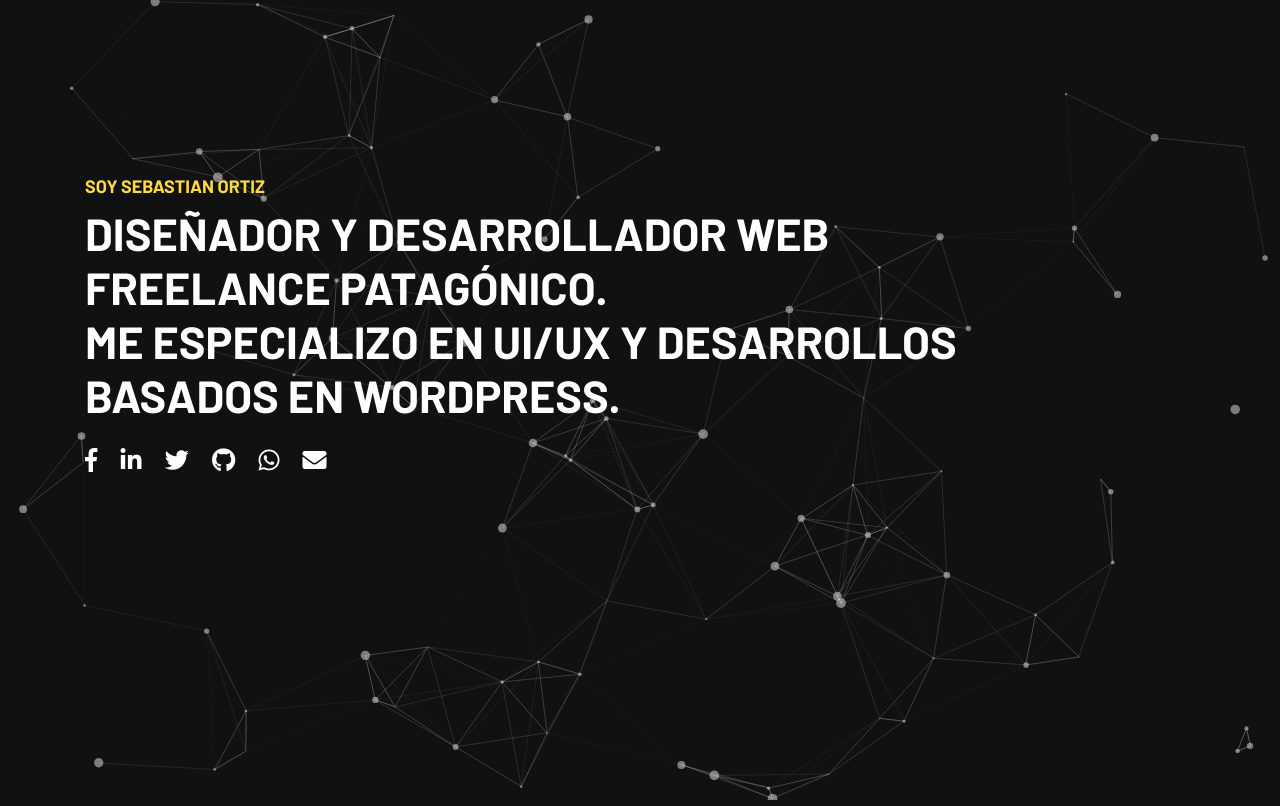
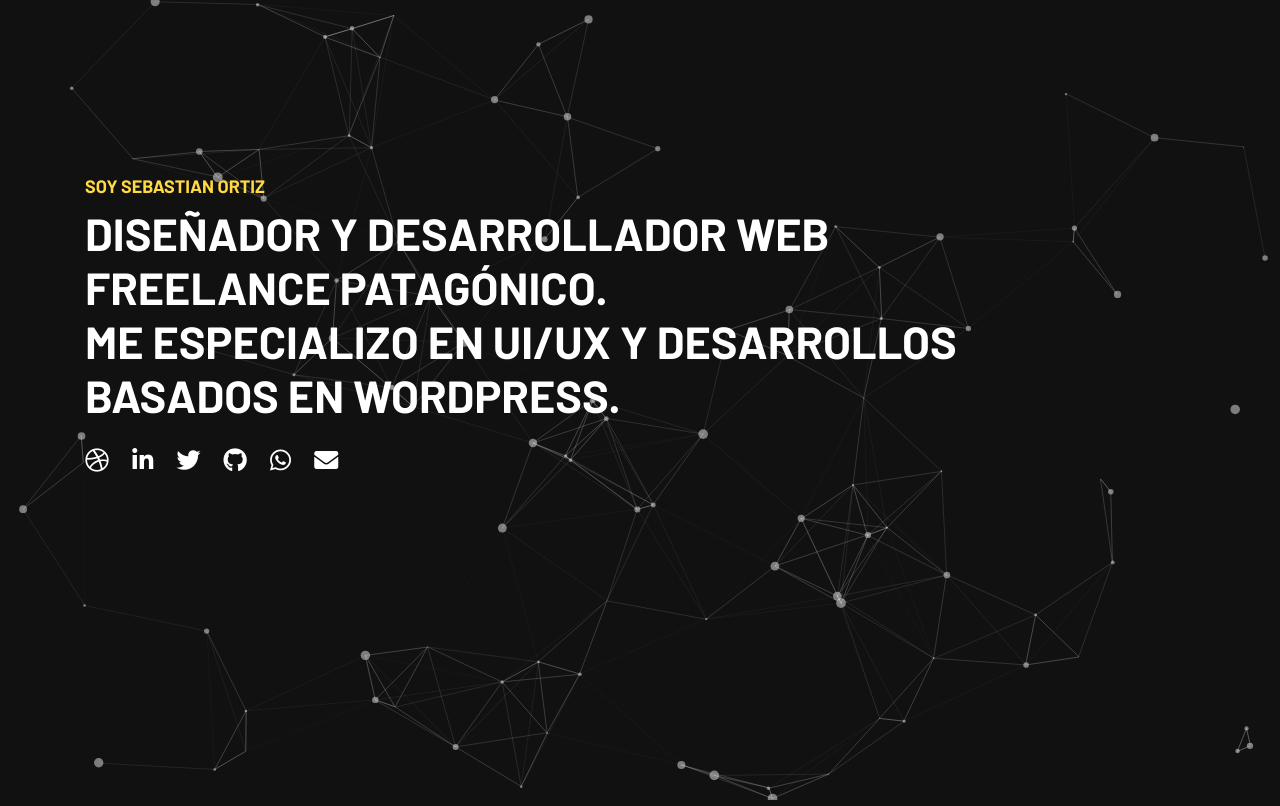
Before and after one commit to dsebao/dsebao.github.io, a plain HTML site: page index.html in a window 1280 px wide. Drawn offline with nearby package versions, Linux system fonts and the light colour scheme.

Commit message:
Added dribble link

```diff
--- a/index.html
+++ b/index.html
@@ -30,7 +30,7 @@
 
                     <div class="contact">
                         <ul class="social">
-                            <li><a href="https://fb.com/dsebao" target="_blank"><i class="fab fa-facebook-f"></i></a></li>
+                            <li><a href="https://dribbble.com/dsebao" target="_blank"><i class="fab fa-dribbble"></i></a></li>
                             <li><a href="https://linkedin.com/in/diegosebastianortiz" target="_blank"><i class="fab fa-linkedin-in"></i></a></li>
                             <li><a href="https://twitter.com/dsebao" target="_blank"><i class="fab fa-twitter"></i></a></li>
                             <li><a href="https://github.com/dsebao" target="_blank"><i class="fab fa-github"></i></a></li>
```
